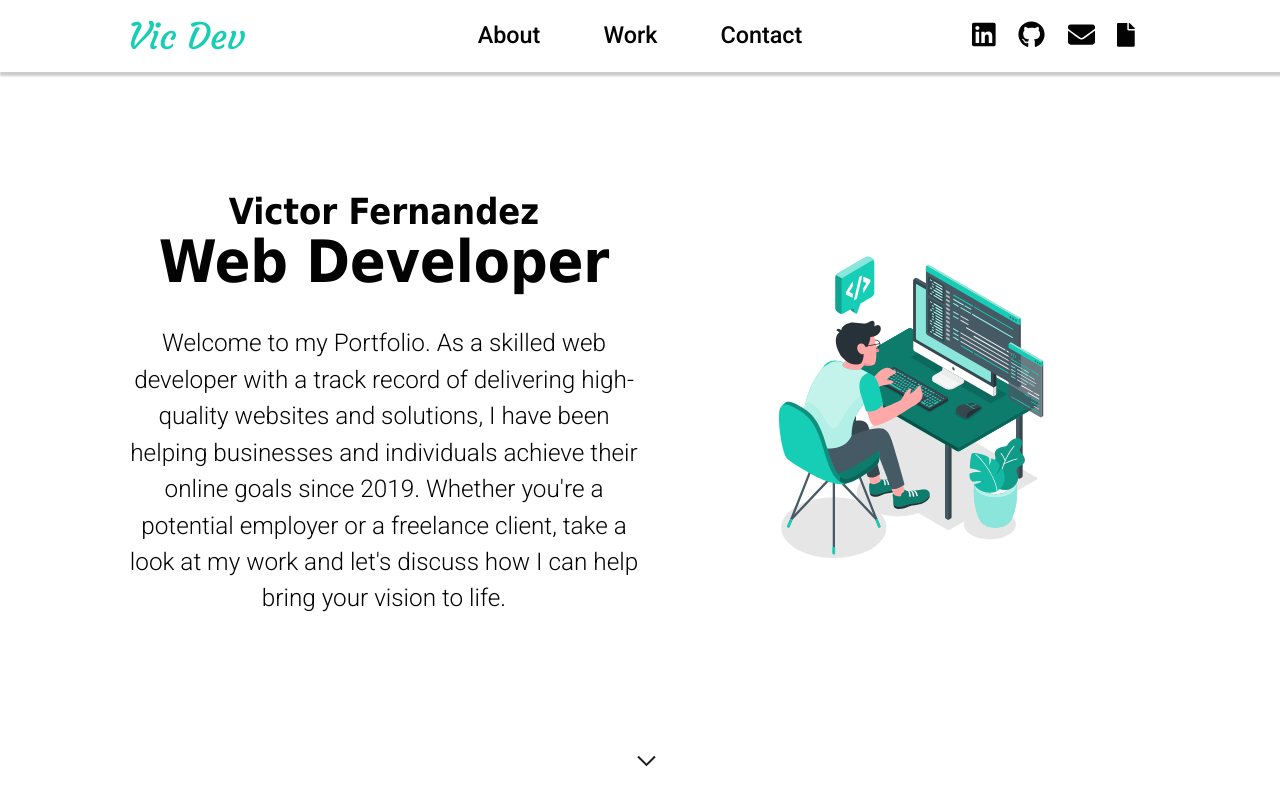
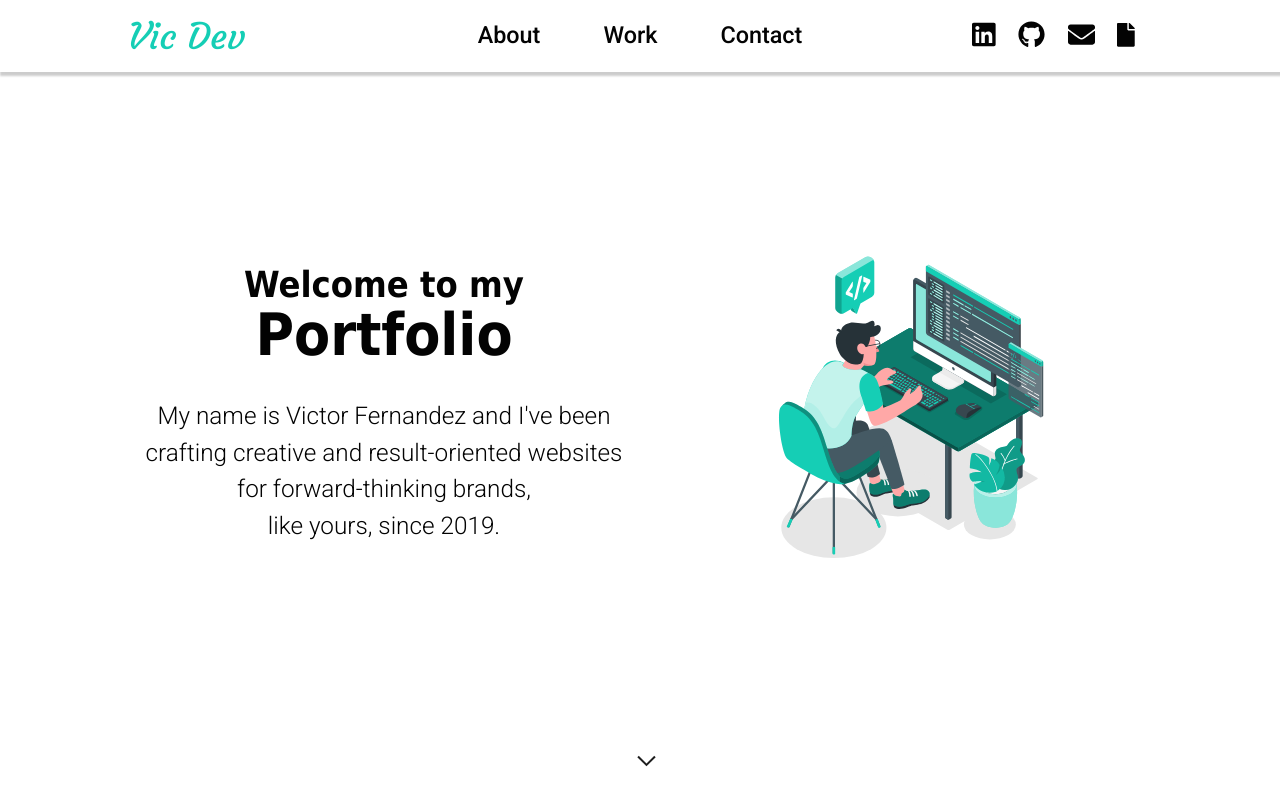
Before and after one commit to xrawvelocity/Portfolio-v3, a React (Create React App) app: page / in a window 1280 px wide. Shown: the top 800 px of the page. Built offline with nearby package versions, Linux system fonts and the light colour scheme.

Commit message:
undid last change

```diff
--- a/src/sections/Hero.jsx
+++ b/src/sections/Hero.jsx
@@ -6,22 +6,15 @@ const Hero = () => {
         <div className="hero">
             <div className="hero-text">
                 <h2 className="hero-text-title">
-                    Victor Fernandez
+                    Welcome to my
                     <br />
-                    <span>Web Developer</span>
+                    <span>Portfolio</span>
                 </h2>
                 <p className="hero-text-subtitle">
-                    Welcome to my Portfolio. As a skilled web developer with a
-                    track record of delivering high-quality websites and
-                    solutions, I have been helping businesses and individuals
-                    achieve their online goals since 2019. Whether you're a
-                    potential employer or a freelance client, take a look at my
-                    work and let's discuss how I can help bring your vision to
-                    life.
-                    {/* My name is Victor Fernandez and I've been crafting creative
+                    My name is Victor Fernandez and I've been crafting creative
                     and result-&#8288;oriented websites for
                     forward-&#8288;thinking brands,
-                    like&nbsp;yours,&nbsp;since&nbsp;2019. */}
+                    like&nbsp;yours,&nbsp;since&nbsp;2019.
                 </p>
             </div>
             <div className="hero-image">
```
